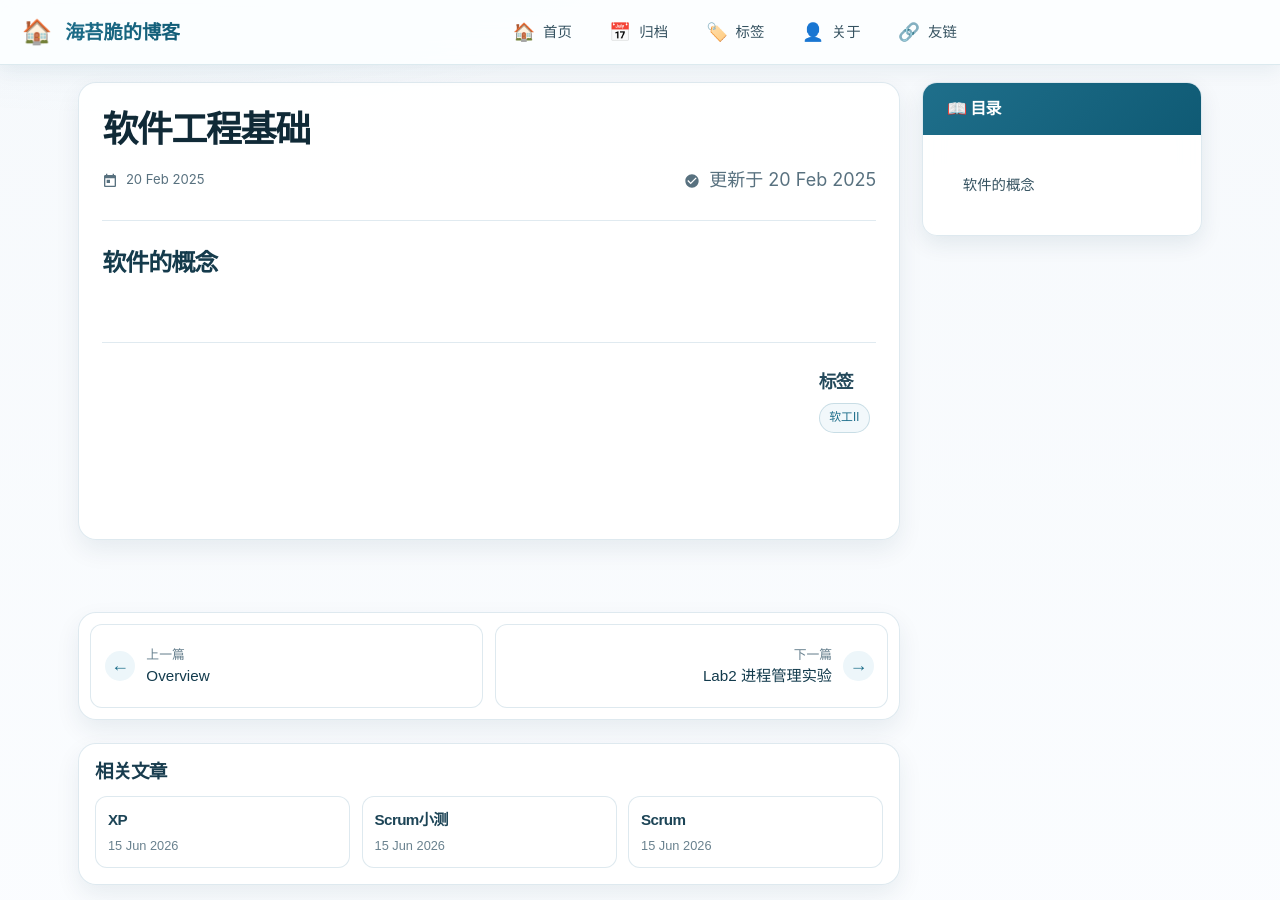
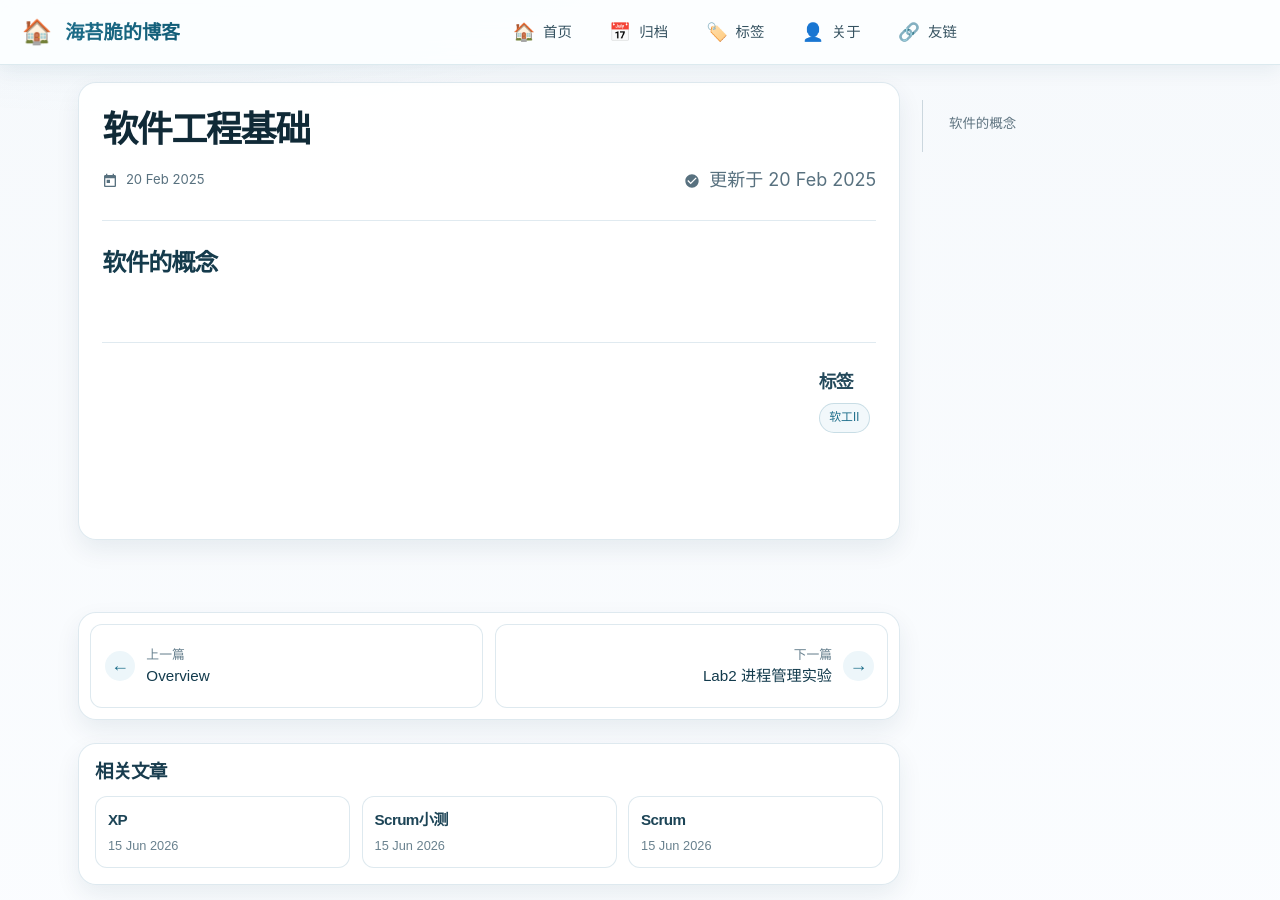
Before and after one commit to Huatiancen/Huatiancen.github.io, a Jekyll site: the page built from _posts/courses/软工Ⅱ/2025-02-20-软件工程基础.md, in a window 1280 px wide and 900 px high. Built offline with Jekyll 4.4.1, drawn with Linux system fonts in a browser that asks for light colours; nearby versions of some CDN libraries.

Commit message:
Refine sticky post table of contents

```diff
--- a/_sass/_layout.scss
+++ b/_sass/_layout.scss
@@ -66,8 +66,12 @@
 }
 
 .post-toc-aside {
+  position: sticky;
+  top: 6.25rem;
+  align-self: start;
   width: 100%;
   max-width: 100%;
+  max-height: calc(100vh - 7.25rem);
   min-width: 0;
 }
 
@@ -145,6 +149,8 @@
   }
 
   .post-toc-aside {
+    position: static;
+    max-height: none;
     order: -1;
   }
 }
@@ -155,6 +161,8 @@
   }
 
   .post-toc-aside {
+    position: static;
+    max-height: none;
     order: -1;
   }
 }
--- a/_sass/_sidebar-right.scss
+++ b/_sass/_sidebar-right.scss
@@ -2,46 +2,28 @@
 
 /* 目录跟随滚动容器 */
 .toc-sticky-wrapper {
-  position: sticky;
-  top: 2rem;
-  z-index: 100;
+  max-height: calc(100vh - 7.25rem);
 }
 
 /* 侧边栏小部件通用样式 */
 .sidebar-widget {
-  background: rgba(255, 255, 255, 0.9);
-  backdrop-filter: blur(10px);
-  border: 1px solid rgba(219, 231, 238, 0.9);
-  border-radius: 15px;
-  margin-bottom: 2rem;
+  background: transparent;
+  border-left: 1px solid rgba(151, 174, 186, 0.45);
+  margin-bottom: 0;
   overflow: hidden;
-  box-shadow: 0 8px 22px rgba(16, 54, 79, 0.09);
-  transition: all 0.3s ease;
-}
-
-.sidebar-widget:hover {
-  transform: translateY(-1px);
-  box-shadow: 0 12px 26px rgba(16, 54, 79, 0.12);
 }
 
 /* 小部件标题 */
 .widget-title {
-  background: linear-gradient(135deg, #1f6f8b, #0f5a74);
-  color: white;
-  padding: 1rem 1.5rem;
-  margin: 0;
-  font-size: 1rem;
-  font-weight: 600;
-  display: flex;
-  align-items: center;
-  gap: 0.5rem;
+  display: none;
 }
 
 /* 目录样式 */
 .toc-wrapper .toc-nav {
-  padding: 1.5rem;
-  max-height: 70vh;
+  max-height: calc(100vh - 7.25rem);
   overflow-y: auto;
+  overscroll-behavior: contain;
+  padding: 0.5rem 0.35rem 0.75rem 1.05rem;
 }
 
 .toc-wrapper .toc {
@@ -51,46 +33,45 @@
 }
 
 .toc-wrapper .toc li {
-  margin: 0.5rem 0;
+  margin: 0.05rem 0;
   position: relative;
 }
 
 .toc-wrapper .toc a {
-  color: #355260;
+  color: #5f7480;
   text-decoration: none;
-  font-size: 0.9rem;
-  line-height: 1.4;
-  padding: 0.5rem 0.8rem;
-  border-radius: 8px;
-  transition: all 0.3s ease;
+  font-size: 0.84rem;
+  line-height: 1.45;
+  padding: 0.34rem 0.45rem;
+  border-radius: 6px;
+  transition: color 0.18s ease, background-color 0.18s ease, border-color 0.18s ease;
   display: block;
-  border-left: 3px solid transparent;
+  border-left: 2px solid transparent;
 }
 
 .toc-wrapper .toc a:hover {
-  background: rgba(31, 111, 139, 0.1);
-  color: #1f6f8b;
-  border-left-color: #1f6f8b;
-  transform: translateX(3px);
+  background: rgba(31, 111, 139, 0.08);
+  color: #164f63;
+  border-left-color: rgba(31, 111, 139, 0.45);
 }
 
 .toc-wrapper .toc a.active {
-  background: rgba(31, 111, 139, 0.14);
-  color: #1f6f8b;
+  background: rgba(31, 111, 139, 0.11);
+  color: #123d4d;
   border-left-color: #1f6f8b;
   font-weight: 600;
 }
 
 /* 二级目录缩进 */
 .toc-wrapper .toc li li a {
-  padding-left: 1.5rem;
-  font-size: 0.85rem;
+  padding-left: 1.15rem;
+  font-size: 0.82rem;
 }
 
 /* 三级目录缩进 */
 .toc-wrapper .toc li li li a {
-  padding-left: 2.2rem;
-  font-size: 0.8rem;
+  padding-left: 1.85rem;
+  font-size: 0.78rem;
 }
 
 /* 目录滚动条美化 */
@@ -115,8 +96,8 @@
 /* 暗色主题适配 */
 @media (prefers-color-scheme: dark) {
   .sidebar-widget {
-    background: rgba(20, 31, 43, 0.94);
-    border-color: rgba(255, 255, 255, 0.1);
+    background: transparent;
+    border-color: rgba(255, 255, 255, 0.14);
   }
 
   .toc-wrapper .toc a {
@@ -135,14 +116,18 @@
 @media (max-width: 48rem) {
   .toc-sticky-wrapper {
     position: static;
+    max-height: none;
     margin-bottom: 2rem;
   }
 
   .sidebar-widget {
-    margin: 0 1rem 1rem 1rem;
+    margin: 0 0 1rem;
+    border-left: 0;
+    border-top: 1px solid rgba(151, 174, 186, 0.35);
+    border-bottom: 1px solid rgba(151, 174, 186, 0.25);
   }
 
   .toc-nav {
-    max-height: 40vh;
+    max-height: 42vh;
   }
 }
```
